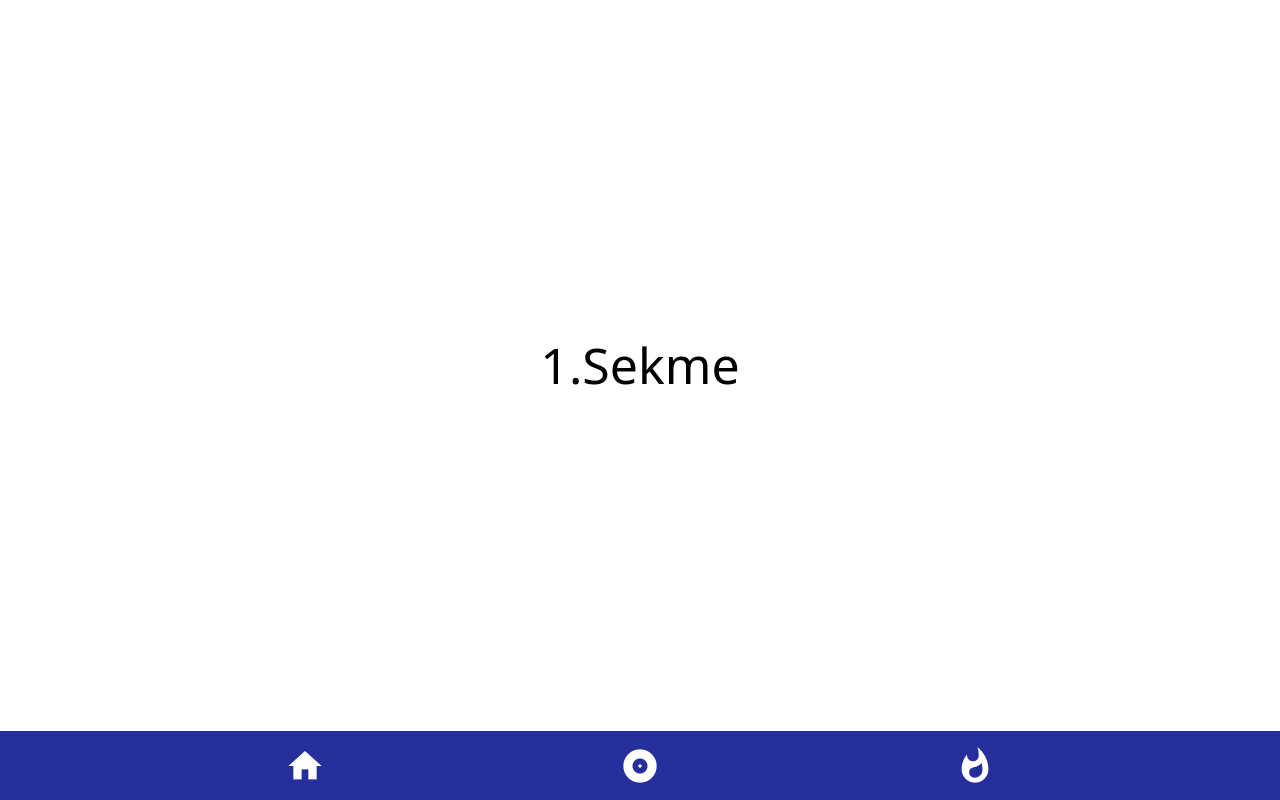
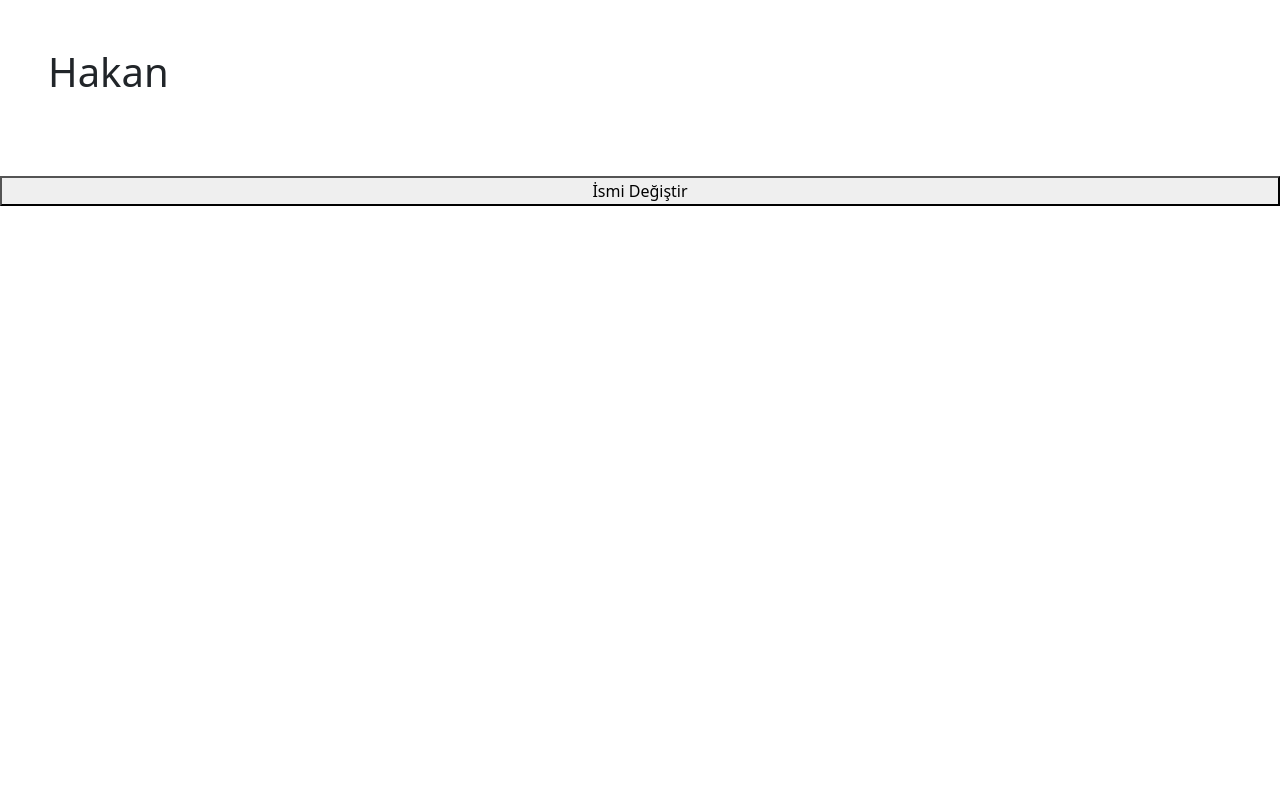
Before and after one commit to hhakangull/Vue3-examples-with-Typescript, a Vue app: page / in a window 1280 px wide. Built offline with nearby package versions, Linux system fonts and the light colour scheme.

Commit message:
reactive ile global obje oluşturulması ve etkileşimi

```diff
--- a/src/App.vue
+++ b/src/App.vue
@@ -1,20 +1,33 @@
 <template>
   <div class="main">
-    <TabView :current-tab-index="currentTabIndex"/>
-    <BottomBar @tab-change="changeTab($event)" />
+    <MyComponentVue />
+    <br>
+    <button @click="changeName">İsmi Değiştir</button>
+
+
   </div>
 </template>
 
 <script setup lang="ts">
-import { ref } from "vue";
-import BottomBar from "./components/BottomBar.vue";
-import TabView from "./components/TabView.vue";
+import { ref, reactive } from "vue";
+import MyComponentVue from "./components/MyComponent.vue";
+import store from './store/store';
 
-const currentTabIndex  = ref(0)
 
-const changeTab = (index: number) => {
-  currentTabIndex.value = index;
+
+
+
+// objecler için reactive kullanılır.
+const person = reactive({
+  isim : 'Hakan',
+  soyad: 'GUL',
+  yas: 25
+})
+const changeName = () => {
+  const input = prompt("Yeni İsmi Giriniz");
+  store.isim = input!;
 }
+
 </script>
 
 <style lang="scss">
--- /dev/null
+++ b/src/components/MyComponent.vue
@@ -0,0 +1,12 @@
+<template>
+   <div class="p-5">
+      <h1>{{store.isim}}</h1>
+   </div>
+</template>
+
+<script lang="ts" setup>
+import store from '../store/store';
+
+
+
+</script>
--- /dev/null
+++ b/src/store/store.ts
@@ -0,0 +1,8 @@
+import { reactive } from 'vue'
+
+// reactive ile global obje yapabiliyoruz.
+export default reactive({
+   isim: 'Hakan',
+   soyad: 'GUL',
+   yas: 25
+})
```
